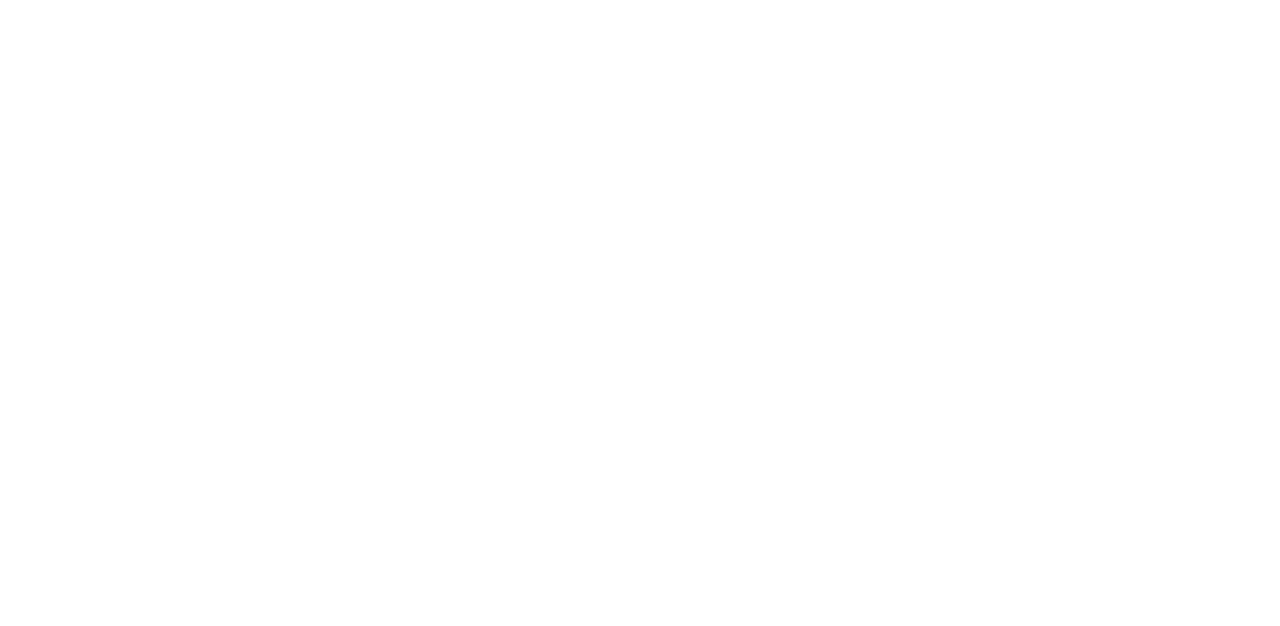
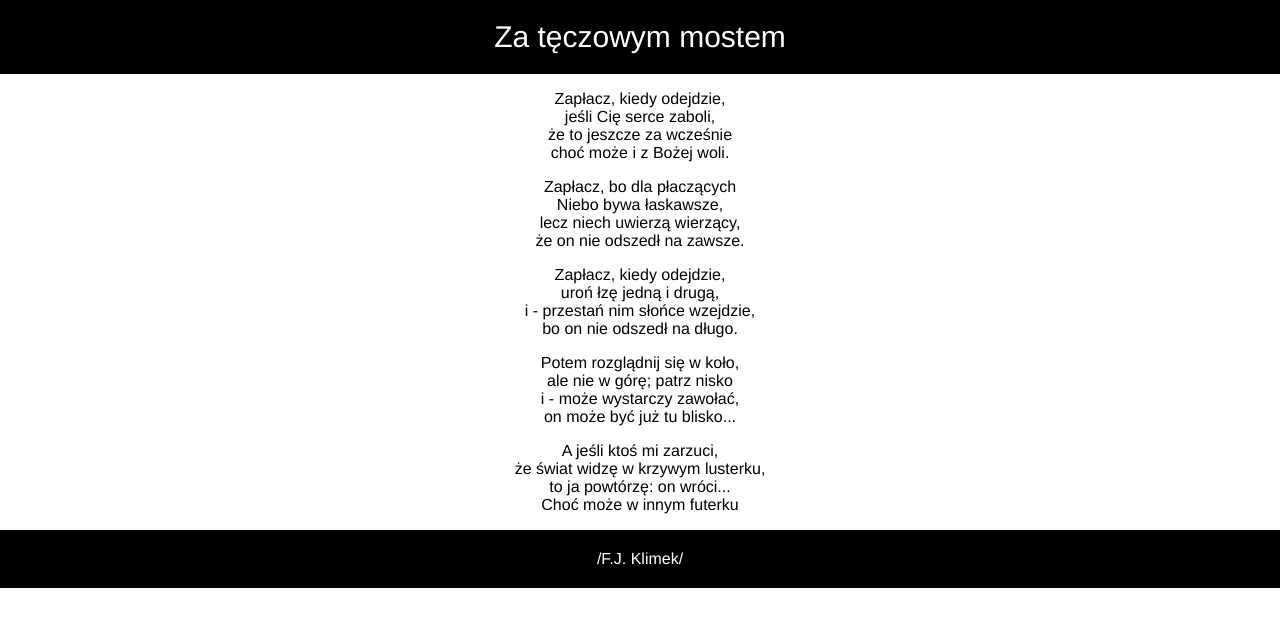
Before and after one commit to cleopax/learning-git-2, a plain HTML site: page index.html in a window 1280 px wide. Drawn offline with nearby package versions, Linux system fonts and the light colour scheme; files that its build step writes are made by us from their sources.

Commit message:
Add basic html code

```diff
--- a/index.html
+++ b/index.html
@@ -1,10 +1,38 @@
 <!DOCTYPE html>
-<html>
+<html lang="en">
     <head>
+        <meta charset="UTF-8">
         <title>learning-git-2</title>
+        <link rel="stylesheet" type="text/css" href="style.css">
     </head>
     <body>
-
-
+        <div class="header">
+            Za tęczowym mostem
+         </div>
+         <div class="letter">
+            <p>Zapłacz, kiedy odejdzie,<br>
+                jeśli Cię serce zaboli,<br>
+                że to jeszcze za wcześnie<br>
+                choć może i z Bożej woli.<br></p>
+            <p>Zapłacz, bo dla płaczących<br>
+                Niebo bywa łaskawsze,<br>
+                lecz niech uwierzą wierzący,<br>
+                że on nie odszedł na zawsze.<br></p>
+            <p>Zapłacz, kiedy odejdzie,<br>
+                uroń łzę jedną i drugą,<br>
+                i - przestań nim słońce wzejdzie,<br>
+                bo on nie odszedł na długo.</a>
+            <p>Potem rozglądnij się w koło,<br>
+                ale nie w górę; patrz nisko<br>
+                i - może wystarczy zawołać,<br>
+                on może być już tu blisko...<br></p>
+            <p>A jeśli ktoś mi zarzuci,<br>
+                że świat widzę w krzywym lusterku,<br>
+                to ja powtórzę: on wróci...<br>
+                Choć może w innym futerku<br></a>
+         </div>
+         <div class="footer">
+            /F.J. Klimek/
+        </div>
     </body>
 </html>
--- a/style.scss
+++ b/style.scss
@@ -1,5 +1,25 @@
 body {
+	margin: 0;
+	font-family: Helvetica;
+}
+
+.header {
+    padding: 20px;
+    font-size: 30px;
+    text-align: center;
+	background: black;
+	color: white;
+}
+
+.letter {
     margin: 0;
-    background-size: cover;
-    margin-bottom: 20px;
+    text-align: center;
 }
+
+.footer {
+	padding: 20px;
+	clear: both;
+	text-align: center;
+	background: black;
+	color: white;
+}
```
